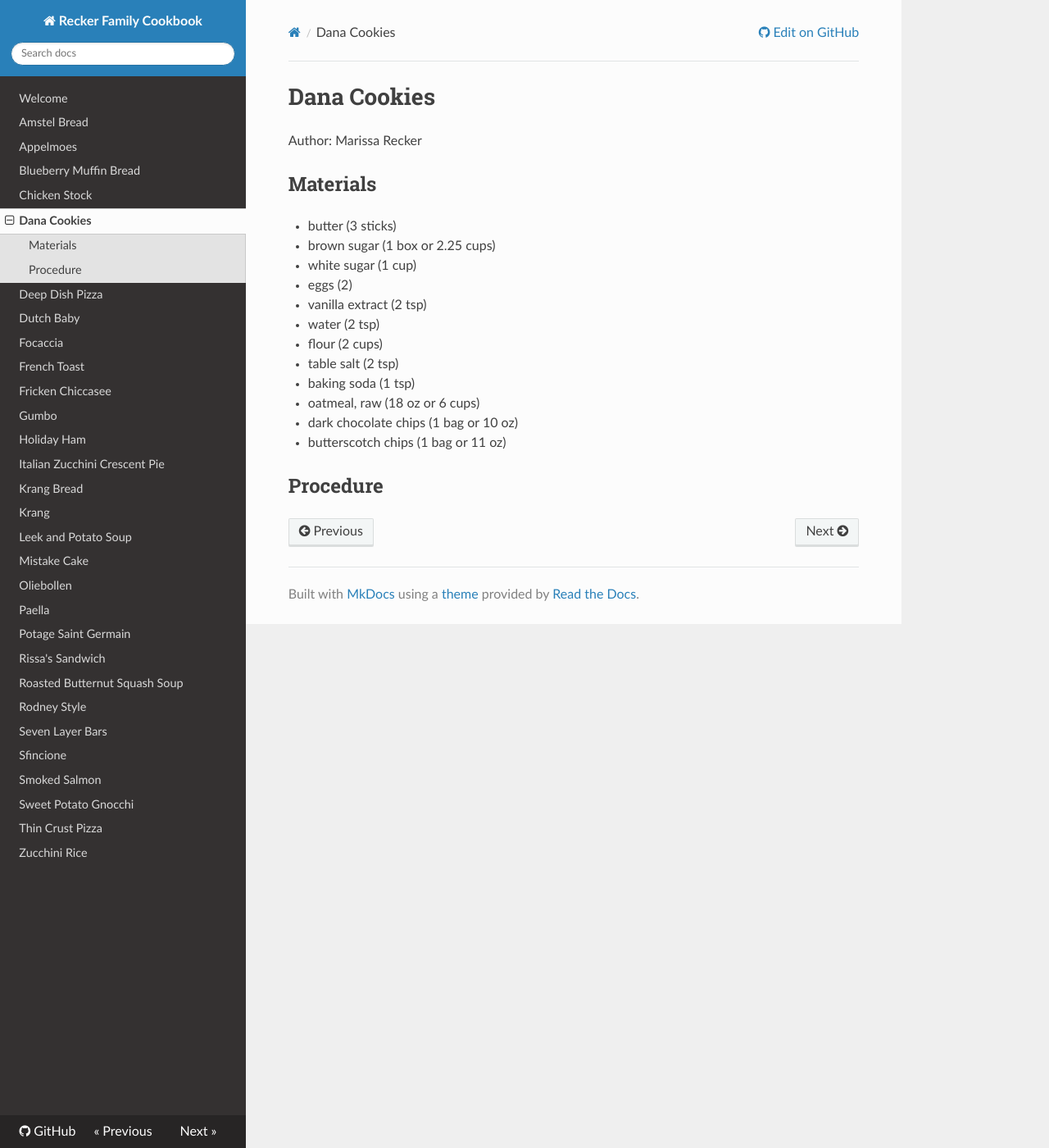
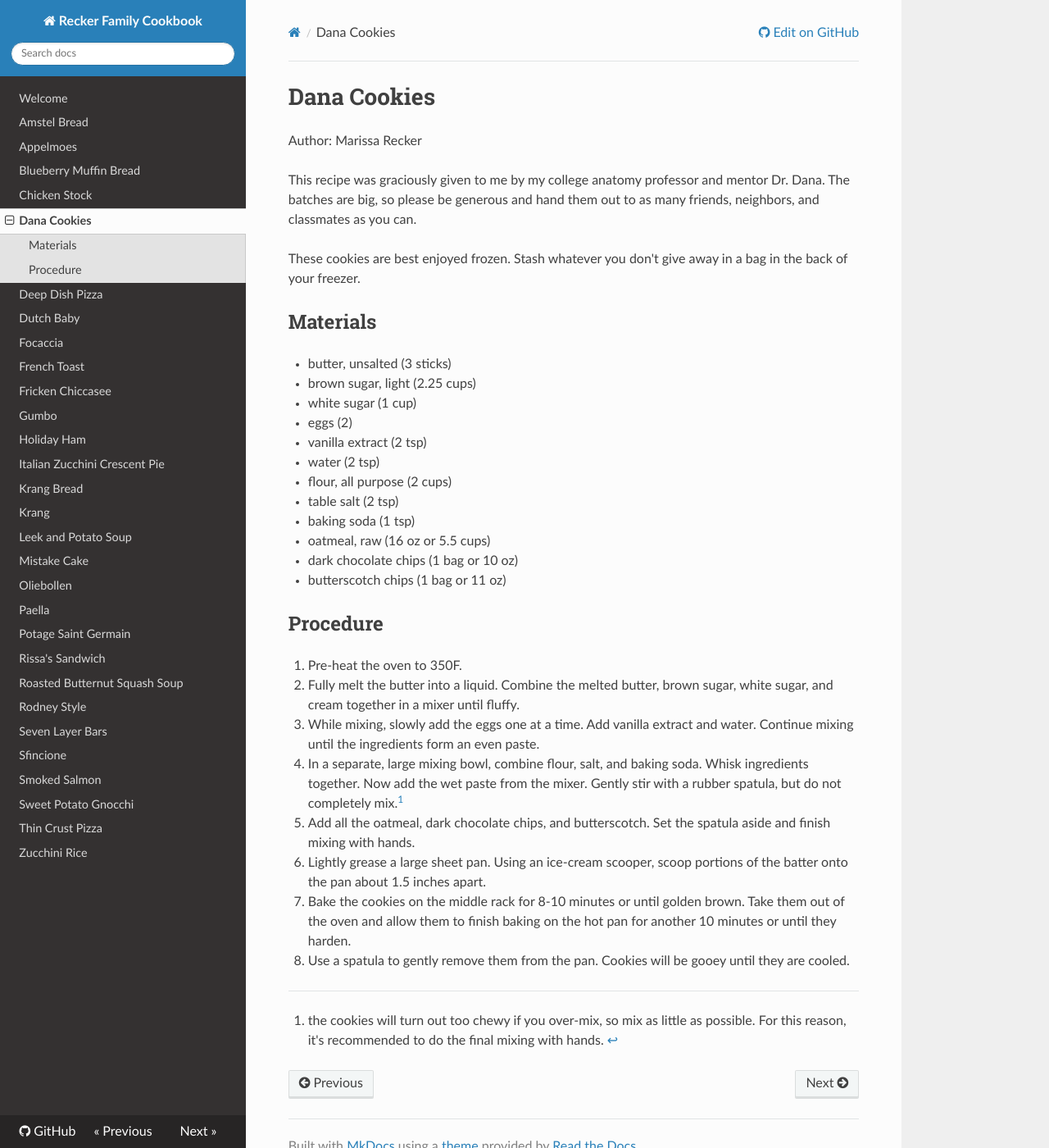
Before and after one commit to arecker/cookbook, an MkDocs documentation site: the page built from recipes/dana-cookies.md, in a window 1280 px wide and 1400 px high. Shown: the whole window at 82% size. Built offline with MkDocs 1.6.1, drawn with Linux system fonts in a browser that asks for light colours; nearby versions of some CDN libraries.

Commit message:
Dana cookies

```diff
--- a/recipes/dana-cookies.md
+++ b/recipes/dana-cookies.md
@@ -2,19 +2,41 @@
 
 Author: Marissa Recker
 
+This recipe was graciously given to me by my college anatomy professor and mentor Dr. Dana.  The batches are big, so please be generous and hand them out to as many friends, neighbors, and classmates as you can.
+
+These cookies are best enjoyed frozen.  Stash whatever you don't give away in a bag in the back of your freezer.
+
 ## Materials
 
-- butter (3 sticks)
-- brown sugar (1 box or 2.25 cups)
+- butter, unsalted (3 sticks)
+- brown sugar, light (2.25 cups)
 - white sugar (1 cup)
 - eggs (2)
 - vanilla extract (2 tsp)
 - water (2 tsp)
-- flour (2 cups)
+- flour, all purpose (2 cups)
 - table salt (2 tsp)
 - baking soda (1 tsp)
-- oatmeal, raw (18 oz or 6 cups)
+- oatmeal, raw (16 oz or 5.5 cups)
 - dark chocolate chips (1 bag or 10 oz)
 - butterscotch chips (1 bag or 11 oz)
 
 ## Procedure
+
+1. Pre-heat the oven to 350F.
+
+2. Fully melt the butter into a liquid.  Combine the melted butter, brown sugar, white sugar, and cream together in a mixer until fluffy.
+
+3. While mixing, slowly add the eggs one at a time.  Add vanilla extract and water.  Continue mixing until the ingredients form an even paste.
+
+4. In a separate, large mixing bowl, combine flour, salt, and baking soda.  Whisk ingredients together.  Now add the wet paste from the mixer.  Gently stir with a rubber spatula, but do not completely mix.[^1]
+
+5. Add all the oatmeal, dark chocolate chips, and butterscotch.  Set the spatula aside and finish mixing with hands.
+
+6. Lightly grease a large sheet pan.  Using an ice-cream scooper, scoop portions of the batter onto the pan about 1.5 inches apart.
+
+7. Bake the cookies on the middle rack for 8-10 minutes or until golden brown.  Take them out of the oven and allow them to finish baking on the hot pan for another 10 minutes or until they harden.
+
+8. Use a spatula to gently remove them from the pan.  Cookies will be gooey until they are cooled.
+
+[^1]: the cookies will turn out too chewy if you over-mix, so mix as little as possible.  For this reason, it's recommended to do the final mixing with hands.
```
